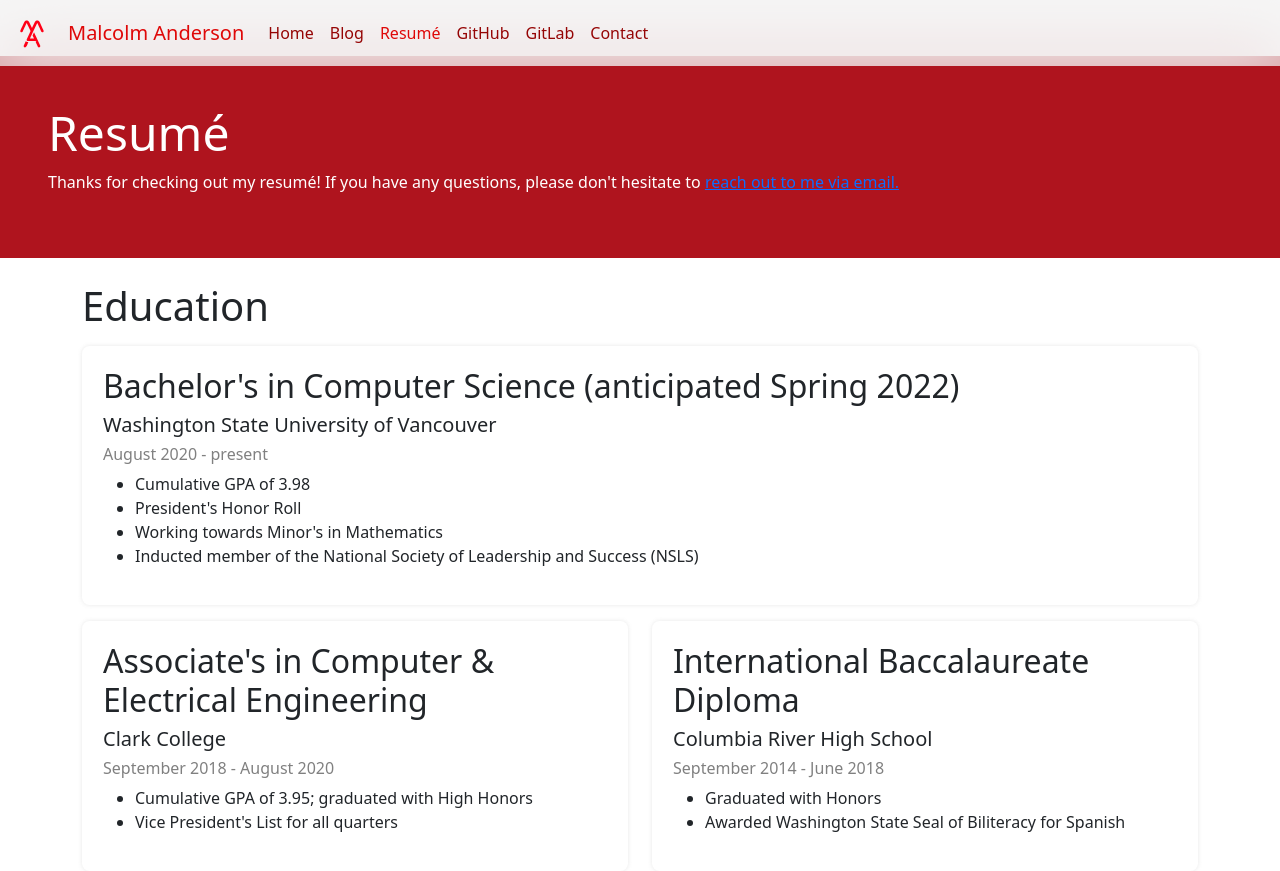
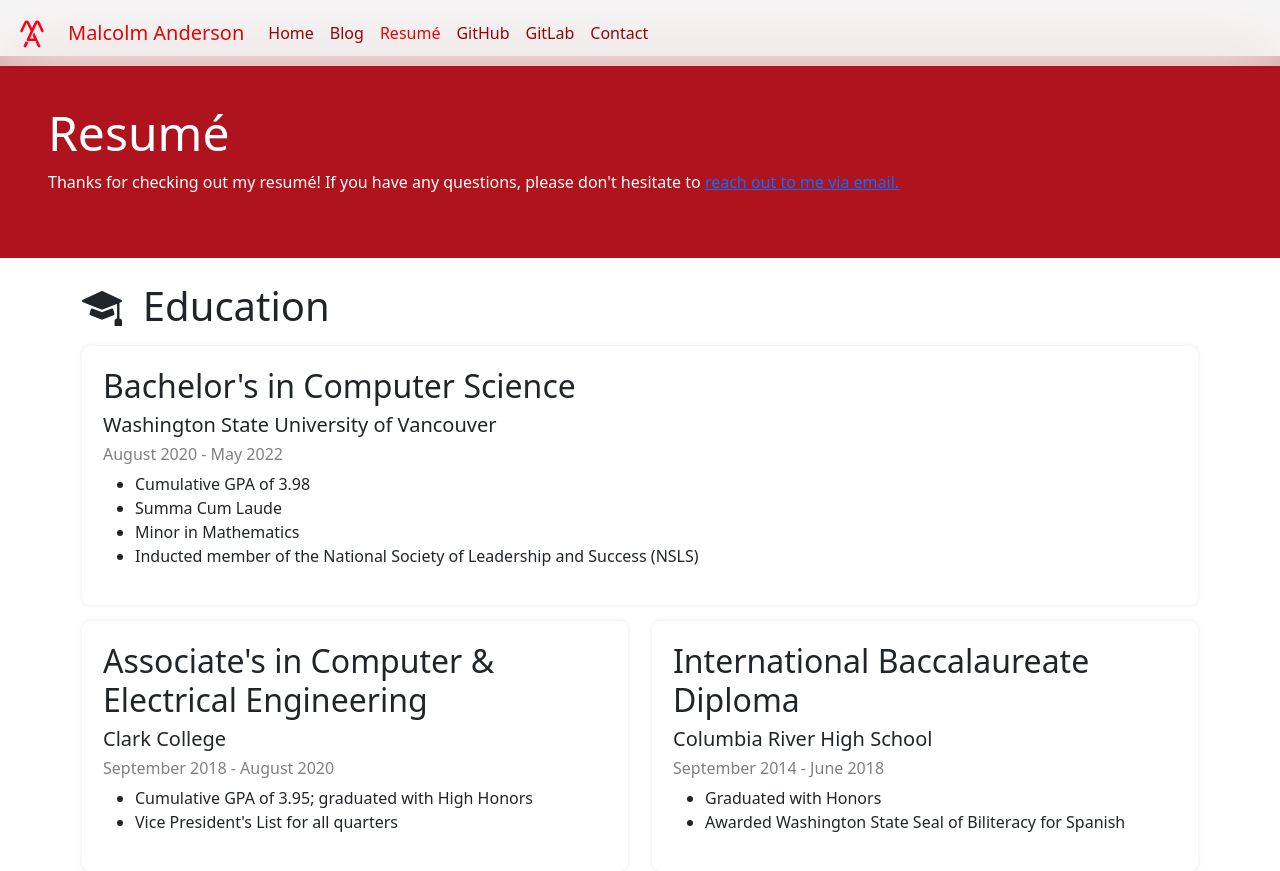
Before and after one commit to Meorge/meorge.github.io, a Jekyll site: the page built from resume.html, in a window 1280 px wide and 900 px high. Shown: the top 871 px of the window. Built offline with Jekyll 4.4.1, drawn with Linux system fonts in a browser that asks for light colours.

Commit message:
Updated to show that I've graduated! Also added some Bootstrap icons :)

```diff
--- a/_data/resume_tiles.yml
+++ b/_data/resume_tiles.yml
@@ -1,13 +1,13 @@
 education:
-  - title: Bachelor's in Computer Science (anticipated Spring 2022)
+  - title: Bachelor's in Computer Science
     subtitle_large: Washington State University of Vancouver
-    subtitle: August 2020 - present
+    subtitle: August 2020 - May 2022
     size: 12
     body: >
       <ul>
           <li>Cumulative GPA of 3.98</li>
-          <li>President's Honor Roll</li>
-          <li>Working towards Minor's in Mathematics</li>
+          <li>Summa Cum Laude</li>
+          <li>Minor in Mathematics</li>
           <li>Inducted member of the National Society of Leadership and Success (NSLS)</li>
       </ul>
 
--- a/_layouts/default.html
+++ b/_layouts/default.html
@@ -10,8 +10,9 @@
 	<link rel="stylesheet" href="/assets/css/bootstrap-override.css">
 	{{ page.extra_css }}
 
-	<link rel="stylesheet" href="https://cdn.jsdelivr.net/npm/bootstrap-icons@1.5.0/font/bootstrap-icons.css">
 	<link href="https://fonts.googleapis.com/css?family=Roboto&display=swap" rel="stylesheet">
+	<link rel="stylesheet" href="https://cdn.jsdelivr.net/npm/bootstrap-icons@1.8.2/font/bootstrap-icons.css">
+
 
 		<!-- Optional JavaScript -->
 	<!-- jQuery first, then Popper.js, then Bootstrap JS -->
--- a/resume.html
+++ b/resume.html
@@ -10,7 +10,7 @@ title: Resumé
 
 
 <div class="container">
-    <h1>Education</h1>
+    <h1><i class="bi bi-mortarboard-fill"></i>&nbsp;&nbsp;Education</h1>
     <div class="row">
         {% for tile in site.data.resume_tiles.education %}
             {% include resume_tile.html data=tile %}
@@ -19,7 +19,7 @@ title: Resumé
 </div>
 
 <div class="container mt-5">
-    <h1>Work & Volunteer Experience</h1>
+    <h1><i class="bi bi-person-workspace"></i>&nbsp;&nbsp;Work & Volunteer Experience</h1>
     <div class="row">
         {% for tile in site.data.resume_tiles.work %}
             {% include resume_tile.html data=tile %}
@@ -28,7 +28,7 @@ title: Resumé
 </div>
 
 <div class="container mt-5">
-    <h1>Skills</h1>
+    <h1><i class="bi bi-stars"></i>&nbsp;&nbsp;Skills</h1>
     <div class="row">
         <div class="col-md-12 my-2 d-flex">
             <div class="container proj-item">
```
